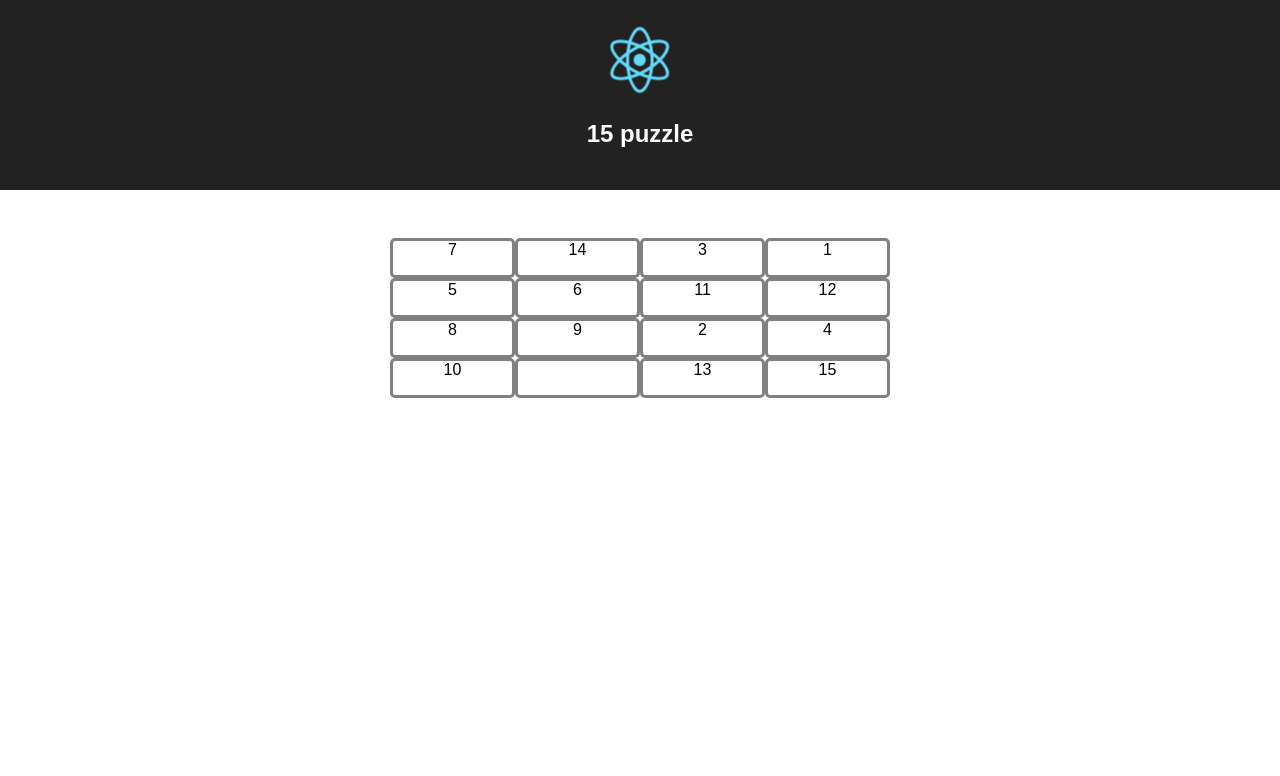
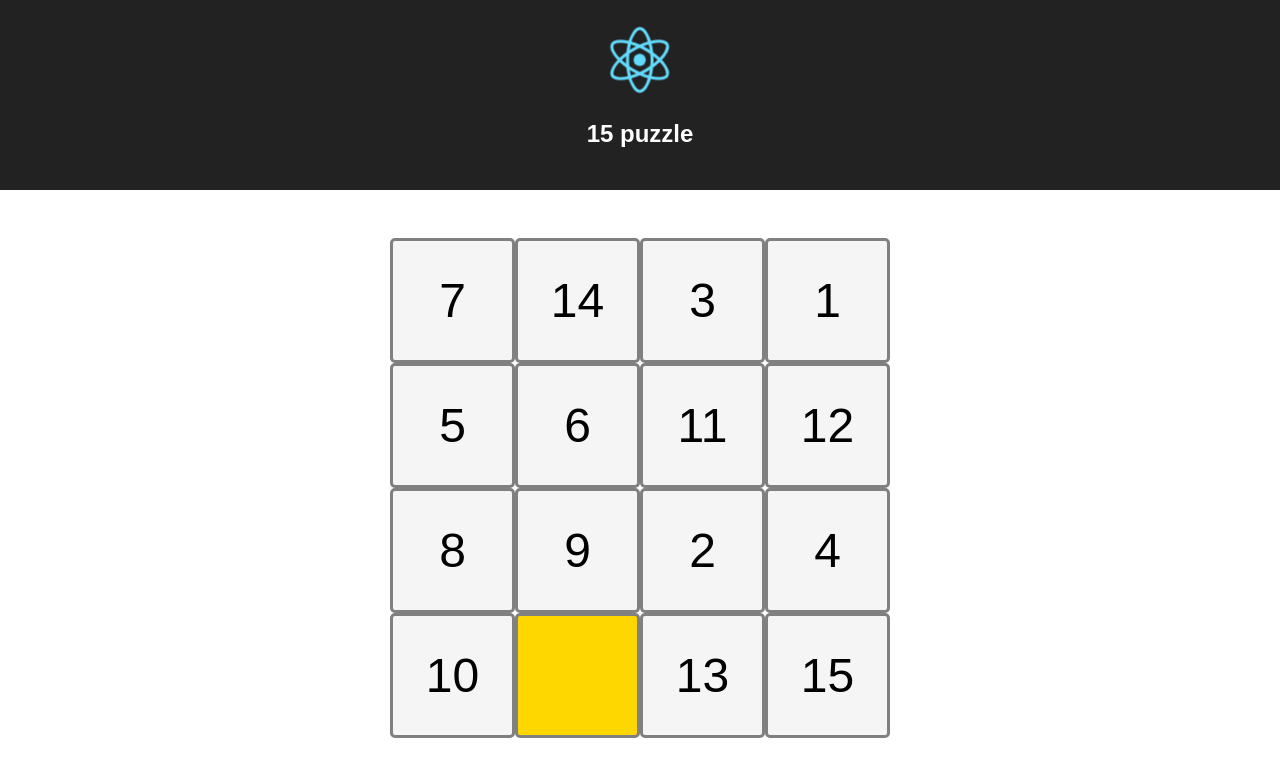
Before and after one commit to AndreiSoroka/15-puzzle-game, a React (Create React App) app: page / in a window 1280 px wide. Shown: the top 776 px of the page. Built offline with nearby package versions, Linux system fonts and the light colour scheme.

Commit message:
[card] update styles

```diff
--- a/src/containers/Card.jsx
+++ b/src/containers/Card.jsx
@@ -10,10 +10,18 @@ import './card.css';
 class App extends Component {
   render() {
     let {value, index, handlerClick} = this.props;
-    if (!value) value = "";
+    let className = ["card"];
+
+    if (!value) {
+      value = "";
+      className.push("-empty ");
+    }
+
 
     return (
-      <div className="card" onClick={e=>{handlerClick(index)}}>
+      <div
+        className={className.join(' ')}
+        onClick={e => {handlerClick(index)}}>
         {value}
       </div>
     );
--- a/src/containers/card.css
+++ b/src/containers/card.css
@@ -5,6 +5,20 @@
   box-sizing: border-box;
   border: solid 3px grey;
   border-radius: 5px;
-  height: 40px;
   vertical-align: top;
+  padding: 2rem;
+  font-size: 3rem;
+  overflow: hidden; /* clearfix */
+  cursor: pointer;
+  background: #f5f5f5;
 }
+
+.card.-empty {
+  background: gold;
+}
+
+.card:before {
+  content: "";
+  padding-top: 100%;
+  float: left;
+}
```
